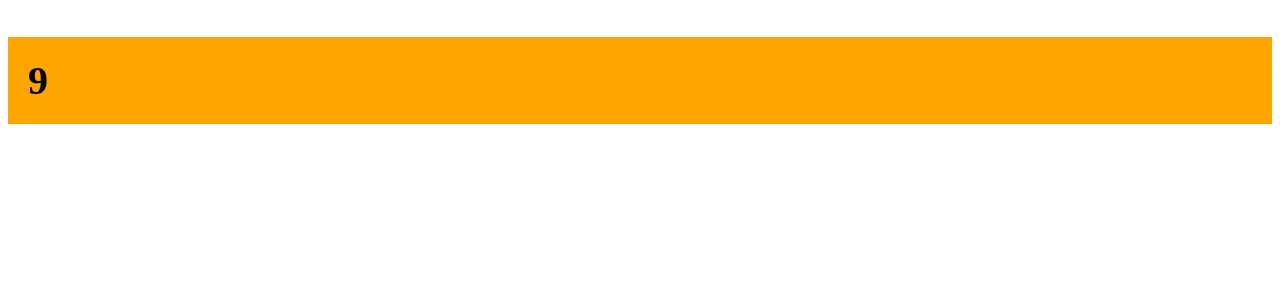
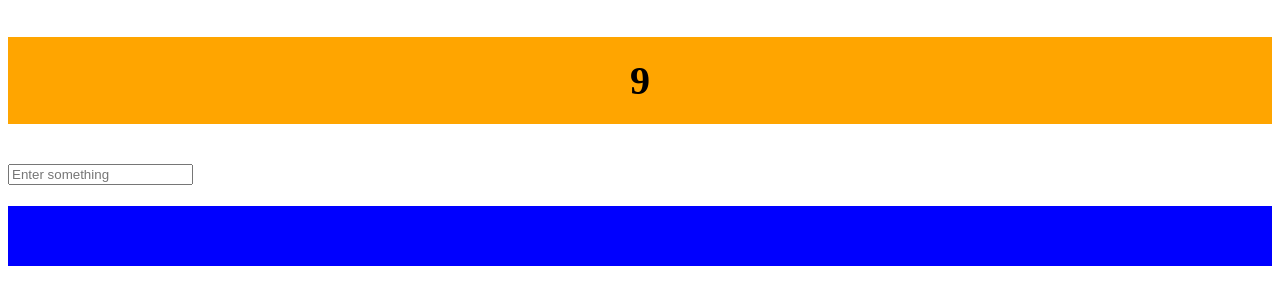
Before and after one commit to ehioji/html-and-change, a plain HTML site: page index.html in a window 1280 px wide. Both pictures are taken after a click on the element "Click to transform!". Shown: the part 117-422 px from the top of the page. Drawn offline with Linux system fonts and the light colour scheme.

Commit message:
added user input and corresponding function

```diff
--- a/app.js
+++ b/app.js
@@ -5,12 +5,26 @@ function transform () {
     geez.style.backgroundColor = "orange";
     geez.style.padding = "20px";
     randomNumber();
+    userInputStuff();
 };
 
 function randomNumber () {
     deez = document.getElementById("smol_heading");
+    deez.innerHTML = Math.floor(Math.random() * 10);
     deez.style.fontSize = "40px";
-    deez.innerHTML = Math.floor(Math.random() * 10);
     deez.style.backgroundColor = "orange";
     deez.style.padding = "20px";
+    deez.style.textAlign = "center"
 }
+
+function userInputStuff () {
+    let x = document.getElementById("userInput").value;
+
+    let y = document.getElementById("userNumber");
+
+    y.innerHTML = x;
+    y.style.color = "green";
+    y.style.backgroundColor = "blue";
+    y.style.padding = "30px";
+    y.style.textAlign = "center";
+};
--- a/index.html
+++ b/index.html
@@ -12,6 +12,10 @@
 
     <h3 id="smol_heading"></h3>
 
+    <input placeholder="Enter something" id="userInput"></input>
+
+    <h1 id="userNumber"></h1>
+
     <script src="app.js"></script>
 </body>
 </html>
```
